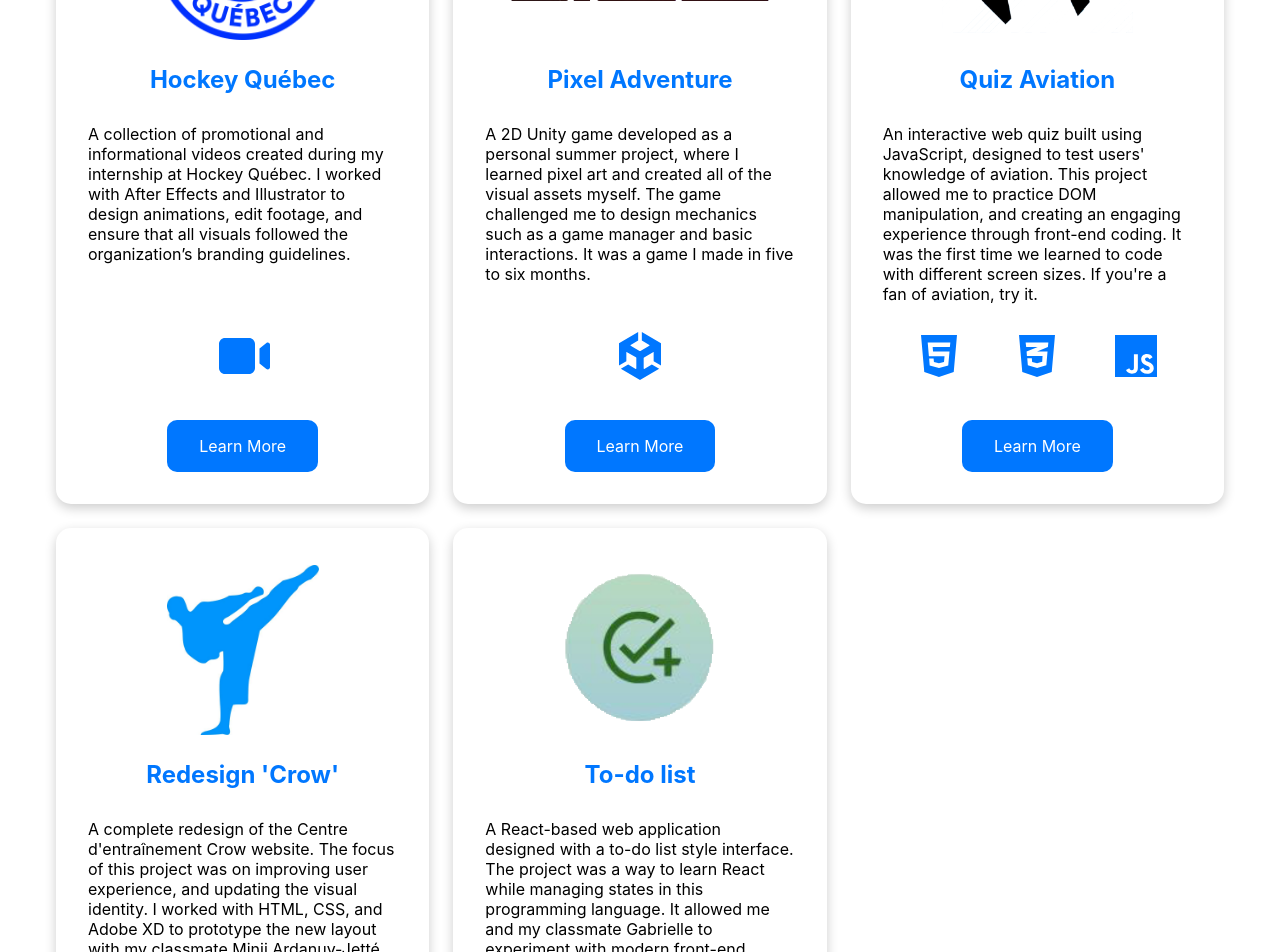
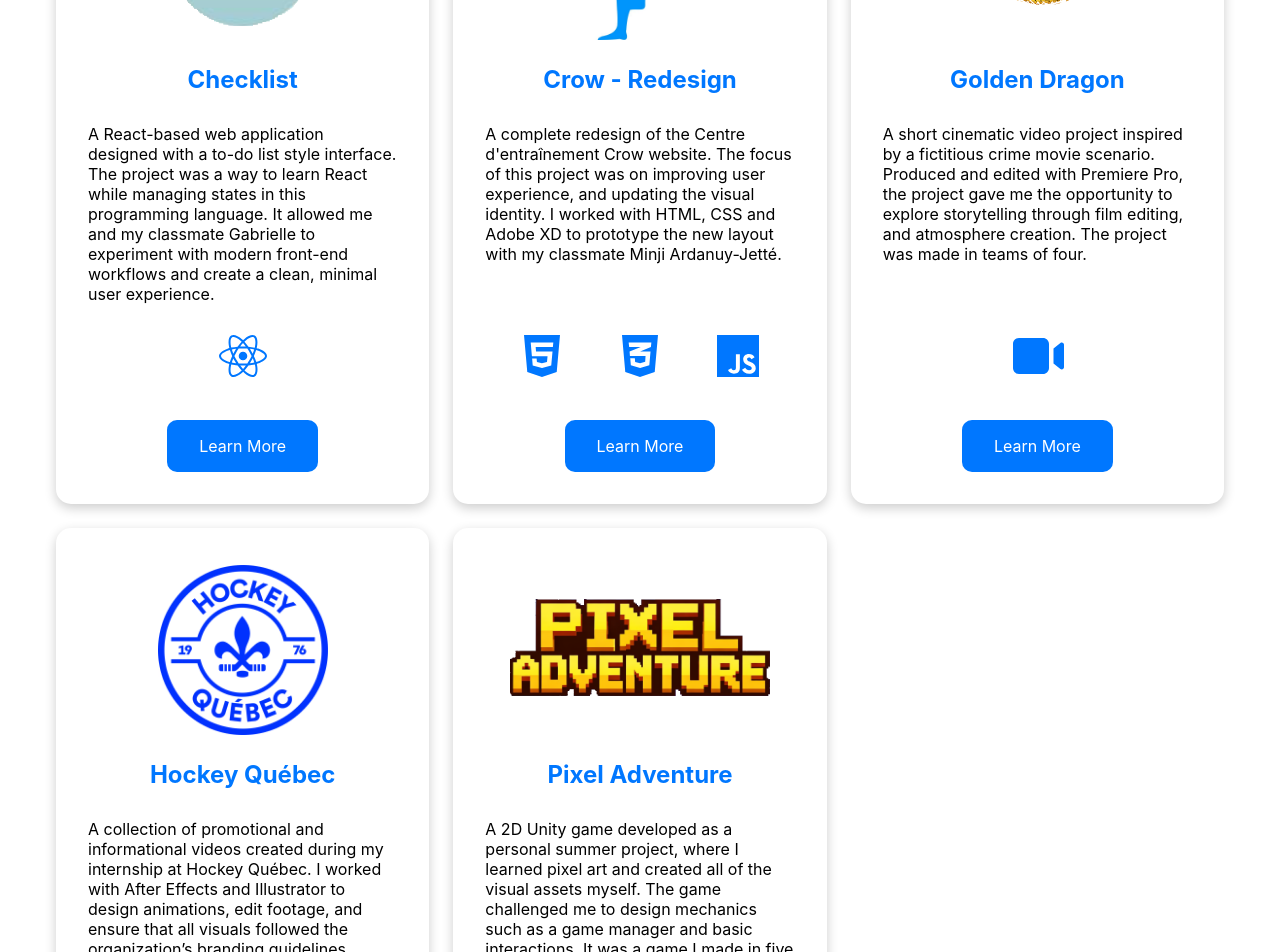
Before and after one commit to 2259198/My-portfolio, a React (Vite) app: page /#/projects in a window 1280 px wide. Shown: the part 1100-2052 px from the top of the page. Built offline with nearby package versions, Linux system fonts and the light colour scheme.

Commit message:
Adding the final tweaks of the newest version of my portfolio

```diff
--- a/src/data/projects.js
+++ b/src/data/projects.js
@@ -131,7 +131,7 @@
     ]
   },
   {
-    title: "To-do list",
+    title: "Checklist",
     description: "A React-based web application designed with a to-do list style interface. The project was a way to learn React while managing states in this programming language. It allowed me and my classmate Gabrielle to experiment with modern front-end workflows and create a clean, minimal user experience.",
     inDepthDescription: "React Web Application — To-Do List Interface (Team Project) \n Built a React-based web application featuring a clean, minimal to-do list interface. Developed as a learning project to explore React fundamentals, component-based architecture, and state management. Collaborated with classmate Gabrielle to experiment with modern front-end workflows, improve UI/UX design, and gain hands-on experience with responsive layout, reusable components, and interactive user input handling.",
     // finishedDate: new Date(2024, 6, 5),
@@ -144,7 +144,7 @@
     ]
   },
   {
-    title: "Quiz Aviation",
+    title: "Aviation - Quiz",
     description: "An interactive web quiz built using JavaScript, designed to test users' knowledge of aviation. This project allowed me to practice DOM manipulation, and creating an engaging experience through front-end coding. It was the first time we learned to code with different screen sizes. If you're a fan of aviation, try it.",
     inDepthDescription: "Interactive Aviation Quiz — JavaScript Web Project \n Created an interactive web quiz using JavaScript to test users’ knowledge of aviation. The project focused on practicing DOM manipulation, dynamic content updates, and front-end interactivity. It was also my first experience designing for multiple screen sizes, introducing responsive layout techniques. The result was a simple yet engaging quiz experience—perfect for aviation enthusiasts.",
     // finishedDate: new Date(2023, 5, 20),
@@ -187,9 +187,9 @@
     ]
   },
   {
-    title: "Redesign 'Crow'",
-    description: "A complete redesign of the Centre d'entraînement Crow website. The focus of this project was on improving user experience, and updating the visual identity. I worked with HTML, CSS, and Adobe XD to prototype the new layout with my classmate Minji Ardanuy-Jetté.",
-    inDepthDescription: "Website Redesign — Centre d'entraînement Crow (Team Project) \n Led a full redesign of the Centre d'entraînement Crow website with Minji Ardanuy-Jetté, focusing on improving user experience and modernizing the visual identity. Developed prototypes and layouts in Adobe XD, and implemented the new design using HTML and CSS, ensuring a clean, intuitive, and responsive interface.",
+    title: "Crow - Redesign",
+    description: "A complete redesign of the Centre d'entraînement Crow website. The focus of this project was on improving user experience, and updating the visual identity. I worked with HTML, CSS and Adobe XD to prototype the new layout with my classmate Minji Ardanuy-Jetté.",
+    inDepthDescription: "Website Redesign — Centre d'entraînement Crow (Team Project) \n Led a full redesign of the Centre d'entraînement Crow website with Minji Ardanuy-Jetté, focusing on improving user experience and modernizing the visual identity. Developed prototypes and layouts in Adobe XD and implemented the new design using HTML and CSS, ensuring a clean, intuitive, and responsive interface.",
     // finishedDate: new Date(2023, 12, 12),
     icon: ["html", "css", "js"],
     link: "https://2259198.github.io/Refonte-Centre-Entrainement-Crow/",
--- a/src/pages/Home.scss
+++ b/src/pages/Home.scss
@@ -154,7 +154,7 @@
   display: flex;
   align-items: center;
   justify-content: center;
-  z-index: 9999;
+  z-index: 100000000000000;
 
   h1 {
     color: $primary-color;
```
